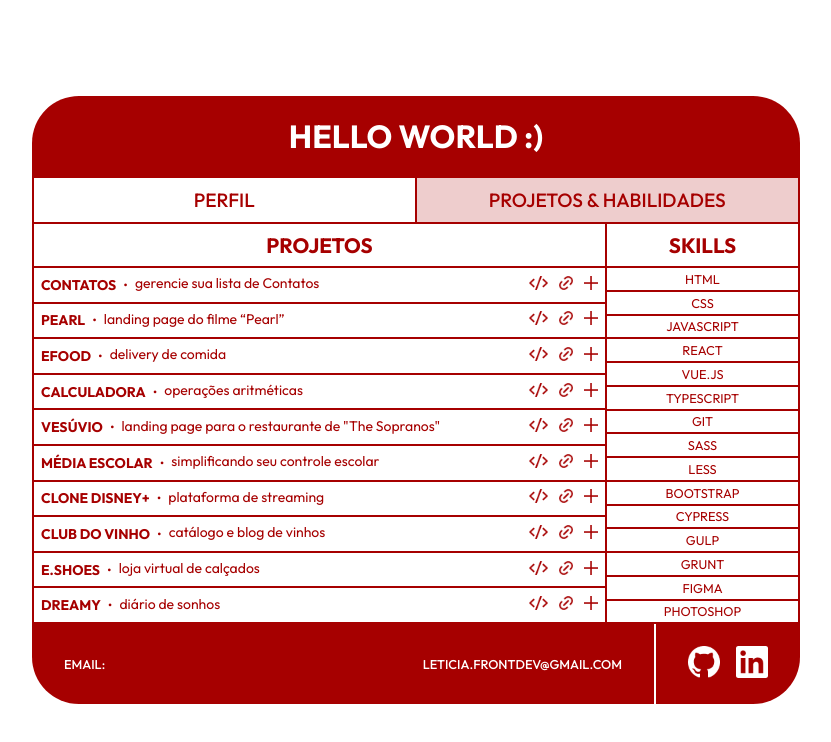
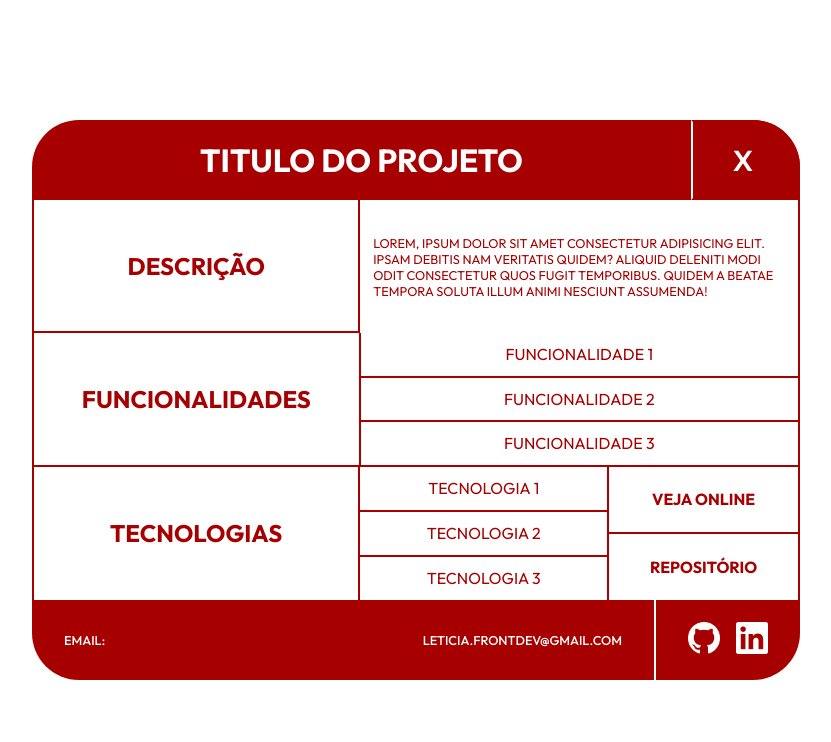
Before and after one commit to l3l3z1nh4/portfolio, a React (Vite) app: page / in a window 1280 px wide. Shown: the top 742 px of the page, without its empty margins (224-1055 px from the left). Built offline with nearby package versions, Linux system fonts and the light colour scheme.

Commit message:
card projeto

```diff
--- a/src/App.tsx
+++ b/src/App.tsx
@@ -1,18 +1,12 @@
-import Header from './components/Header/Header'
-import { Footer } from './components/Footer/Footer'
-import { Navegador } from './components/Navegador/Navegador'
 import { Container } from './styles/global'
-import ConteudoProjetos from './components/ConteudoProjetos/ConteudoProjeto'
-//import Perfil from './pages/Perfil'
+import { CardProjeto } from './components/CardProjeto/CardProjeto'
+
 
 function App() {
   return (
     <>
       <Container>
-        <Header />
-        <Navegador />
-        <ConteudoProjetos />
-        <Footer />
+        <CardProjeto />
       </Container>
     </>
   )
--- /dev/null
+++ b/src/components/CardProjeto/CardProjeto.tsx
@@ -0,0 +1,49 @@
+import { Footer } from '../Footer/Footer'
+import HeaderProjeto from '../HeaderProjeto/HeaderProjeto'
+import {
+  ConteudoCard,
+  Descricao,
+  Funconalidades,
+  Links,
+  TecLinks,
+} from './styles'
+
+export function CardProjeto() {
+  return (
+    <>
+      <HeaderProjeto />
+      <ConteudoCard className="conteudo">
+        <Descricao>
+          <h2>descrição</h2>
+          <p>
+            Lorem, ipsum dolor sit amet consectetur adipisicing elit. Ipsam
+            debitis nam veritatis quidem? Aliquid deleniti modi odit consectetur
+            quos fugit temporibus. Quidem a beatae tempora soluta illum animi
+            nesciunt assumenda!
+          </p>
+        </Descricao>
+        <Funconalidades>
+          <h2>funcionalidades</h2>
+          <ul>
+            <li>Funcionalidade 1</li>
+            <li>Funcionalidade 2</li>
+            <li>Funcionalidade 3</li>
+          </ul>
+        </Funconalidades>
+        <TecLinks>
+          <h2>tecnologias</h2>
+          <ul>
+            <li>Tecnologia 1</li>
+            <li>Tecnologia 2</li>
+            <li>Tecnologia 3</li>
+          </ul>
+          <Links>
+            <a href="">veja online</a>
+            <a href="">repositório</a>
+          </Links>
+        </TecLinks>
+      </ConteudoCard>
+      <Footer />
+    </>
+  )
+}
--- /dev/null
+++ b/src/components/CardProjeto/styles.ts
@@ -0,0 +1,195 @@
+import styled from 'styled-components'
+import { cores } from '../../styles/cores'
+import { breakpoint } from '../../styles/breakpoints'
+
+export const ConteudoCard = styled.div`
+  display: flex;
+  justify-content: space-between;
+  flex-direction: column;
+  color: ${cores.vermelho};
+`
+
+export const Descricao = styled.div`
+  display: flex;
+  justify-content: space-between;
+  align-items: center;
+  height: 35%;
+  width: 100%;
+
+  ${breakpoint.mobile} {
+    flex-direction: column;
+    border-bottom: 2px solid ${cores.vermelho};
+  }
+
+  h2 {
+    width: 100%;
+    border-bottom: 2px solid ${cores.vermelho};
+    display: flex;
+    justify-content: center;
+    align-items: center;
+    width: 50em;
+    height: 100%;
+    border-right: 2px solid ${cores.vermelho};
+
+    ${breakpoint.mobile} {
+      width: 100%;
+      border-right: none;
+      height: 30%;
+      padding: 0.5em;
+    }
+  }
+  p {
+    padding: 1em;
+    font-size: 0.8em;
+    display: flex;
+    align-items: center;
+    justify-content: center;
+    height: 100%;
+  }
+`
+export const Funconalidades = styled.div`
+  display: flex;
+  justify-content: space-between;
+  align-items: center;
+  height: 35%;
+  width: 100%;
+  border-bottom: 2px solid ${cores.vermelho};
+
+  ${breakpoint.mobile} {
+    flex-direction: column;
+  }
+
+  h2 {
+    display: flex;
+    justify-content: center;
+    align-items: center;
+    width: 23.7em;
+    height: 100%;
+    border-right: 2px solid ${cores.vermelho};
+
+    ${breakpoint.mobile} {
+      width: 100%;
+      border-right: none;
+      border-bottom: 2px solid ${cores.vermelho};
+      height: 30%;
+      padding: 0.5em;
+    }
+  }
+
+  ul {
+    display: flex;
+    flex-direction: column;
+    align-items: center;
+    justify-content: space-between;
+    width: 100%;
+    height: 100%;
+
+    li {
+      display: flex;
+      align-items: center;
+      justify-content: center;
+      width: 100%;
+      height: 100%;
+      padding: 0.5em;
+      border-bottom: 2px solid ${cores.vermelho};
+
+      &:nth-of-type(3n) {
+        border-bottom: none;
+      }
+
+      ${breakpoint.mobile} {
+        font-size: 0.8em;
+      }
+    }
+  }
+`
+export const TecLinks = styled.div`
+  display: flex;
+  justify-content: space-between;
+  align-items: center;
+  height: 35%;
+  width: 100%;
+
+  h2 {
+    display: flex;
+    justify-content: center;
+    align-items: center;
+    width: 13.6em;
+    height: 100%;
+    border-right: 2px solid ${cores.vermelho};
+
+    ${breakpoint.mobile} {
+      width: 13.6em;
+      font-size: 120%;
+    }
+  }
+  ul {
+    display: flex;
+    flex-direction: column;
+    align-items: center;
+    justify-content: space-between;
+    width: 32.3%;
+    height: 100%;
+
+    ${breakpoint.mobile} {
+      width: 50%;
+    }
+
+    li {
+      display: flex;
+      align-items: center;
+      justify-content: center;
+      width: 100%;
+      height: 100%;
+      padding: 0.5em;
+      border-bottom: 2px solid ${cores.vermelho};
+
+      &:nth-of-type(3n) {
+        border-bottom: none;
+      }
+
+      ${breakpoint.mobile} {
+        font-size: 0.8em;
+      }
+    }
+  }
+`
+
+export const Links = styled.div`
+  display: flex;
+  justify-content: center;
+  align-items: center;
+  flex-direction: column;
+  width: 25%;
+  height: 100%;
+  border-left: 2px solid ${cores.vermelho};
+  font-weight: 700;
+
+  ${breakpoint.mobile} {
+    width: 40%;
+  }
+
+  a {
+    display: flex;
+    justify-content: center;
+    align-items: center;
+    height: 100%;
+    width: 102%;
+    border-bottom: 2px solid ${cores.vermelho};
+    color: ${cores.vermelho};
+    &:last-child {
+      border-bottom: none;
+    }
+
+    &:hover {
+      background-color: ${cores.vermelho};
+      color: ${cores.branco};
+      &:last-child {
+        border-bottom: 2px solid ${cores.branco};
+      }
+    }
+    ${breakpoint.mobile} {
+      width: 100%;
+    }
+  }
+`
--- a/src/components/ConteudoProjetos/ConteudoProjeto.tsx
+++ b/src/components/ConteudoProjetos/ConteudoProjetos.tsx
@@ -1,6 +1,6 @@
 import { ContainerProjetos, ContainerSkills, ProjetosStyled } from './styles'
 
-export function Projetos() {
+export function ConteudoProjetos() {
   return (
     <ProjetosStyled className="conteudo">
       <ContainerProjetos>
@@ -342,4 +342,4 @@ export function Projetos() {
   )
 }
 
-export default Projetos
+export default ConteudoProjetos;
--- /dev/null
+++ b/src/components/HeaderProjeto/HeaderProjeto.tsx
@@ -0,0 +1,16 @@
+import { CloseBtn, Header, Titulo, TituloContainer } from './styles'
+
+function HeaderProjeto() {
+  return (
+    <>
+      <Header>
+        <TituloContainer>
+          <Titulo>titulo do projeto</Titulo>
+        </TituloContainer>
+        <CloseBtn>x</CloseBtn>
+      </Header>
+    </>
+  )
+}
+
+export default HeaderProjeto
--- /dev/null
+++ b/src/components/HeaderProjeto/styles.ts
@@ -0,0 +1,49 @@
+import styled from 'styled-components'
+import { cores } from '../../styles/cores'
+import { breakpoint } from '../../styles/breakpoints'
+
+export const Header = styled.header`
+  display: flex;
+  justify-content: space-between;
+  align-items: center;
+  width: 100%;
+`
+export const TituloContainer = styled.div`
+  display: flex;
+  align-items: center;
+  justify-content: center;
+  width: 100%;
+`
+export const Titulo = styled.h1`
+  font-weight: 700;
+  font-size: 2em;
+  ${breakpoint.mobile} {
+    font-size: 1.8em;
+    margin-left: 2em;
+  }
+`
+
+export const CloseBtn = styled.button`
+  border: 2px solid ${cores.vermelho};
+  cursor: pointer;
+  background-color: ${cores.vermelho};
+  color: ${cores.branco};
+  padding: 0.5rem 2.8rem 0.5rem 2.5rem;
+  border-left: 2px solid ${cores.branco};
+  height: 100%;
+  font-size: 1.8em;
+  font-weight: 600;
+  border-radius: 0 47px 0 0;
+  flex-shrink: 0;
+  &:hover {
+    background: ${cores.branco};
+    color: ${cores.vermelho};
+    border-left: 2px solid ${cores.vermelho};
+  }
+
+  ${breakpoint.mobile} {
+    padding: 0.5rem 1.2em 0.5rem 1.2em;
+    font-size: 1.5em;
+    font-weight: 600;
+  }
+`
```
Also changed, not shown: src/pages/ProjetosHabilidades/index.tsx (added, +17 -0 lines).
